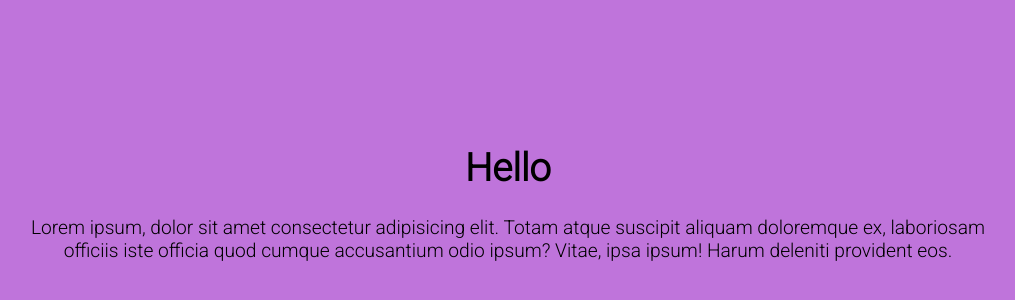
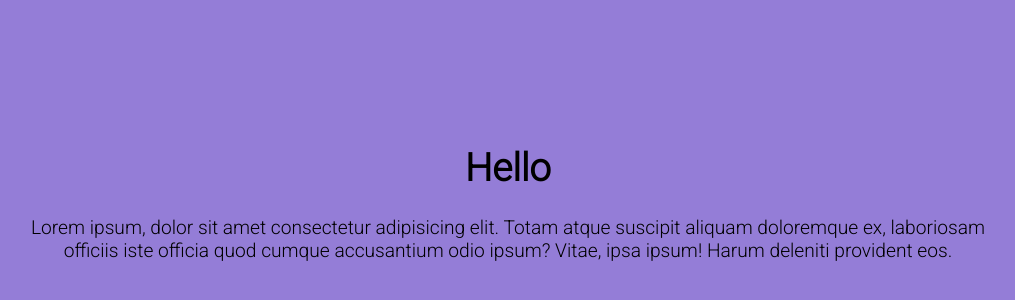
Before and after one commit to do-jonathan4/frontend-styling-practice, a website: page index.html in a window 1280 px wide. Shown: the part 164-464 px from the top of the page, without its empty margins (132-1147 px from the left). Drawn offline with Linux system fonts and the light colour scheme.

Commit message:
changed bg color to #947dd7

```diff
--- a/assets/css/styles.css
+++ b/assets/css/styles.css
@@ -1,3 +1,3 @@
 body {
-        background-color: #bf74db;
+        background-color: #947dd7;
     }
```
